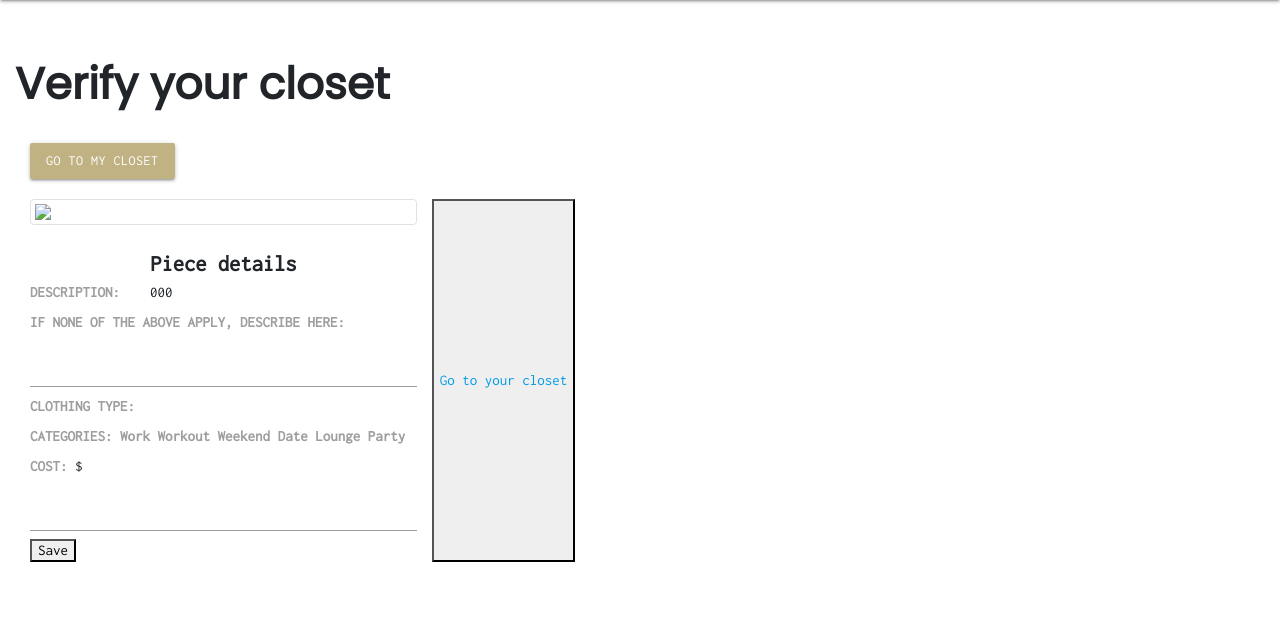
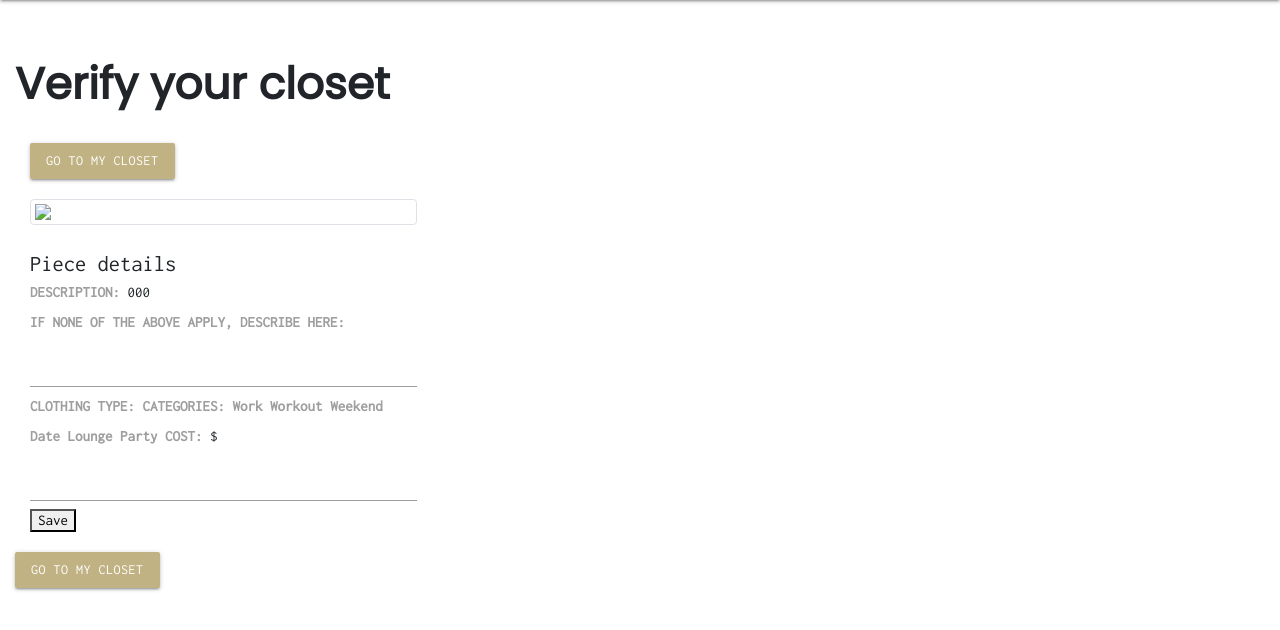
Before and after one commit to janetanne/outfitless, a Flask app: template templates/verifycloset.html in a window 1280 px wide. Shown: the part 40-670 px from the top of the page. Run offline with Flask 2, Linux system fonts and the light colour scheme; the template is opened without the code that fills it: most values are stand-ins (such as "Sample title", 1, 10 or a date in 2020); some libraries are stand-ins or nearby versions.

Commit message:
Verifycloset.html starting to look better. Still missing radio buttons

```diff
--- a/templates/verifycloset.html
+++ b/templates/verifycloset.html
@@ -4,8 +4,7 @@
 
 {% block content %}
 <div class="container-fluid">
-    <div class="row"><h3>Verify your closet</h3>
-    </div>
+    <div class="row"><h3>Verify your closet</h3></div>
     <div class="row">
         <div class="col-4">
             <a class="btn btn-outline-primary btn-lg" href="/mycloset" role=button style="background-color: #c0b283";>Go to my closet</a></button>
@@ -16,51 +15,66 @@
         <div class="col-4">
         <img class="img-thumbnail mx-auto d-block" src={{ piece['piece_url'] }}>
         <br>
-        <div class="text-center">
         <fieldset>
-            <legend><b>Piece details</b></legend>
+            <legend>Piece details</legend>
+
+            <form id="form-{{ piece['c_id'] }}" class="visible" method="post" action="/verifycloset">
+                <!-- <fieldset class="form-group"> -->
+                <!-- <div class="row"> -->
+                    <label>DESCRIPTION:</label>
+                    <div style="display: inline">
+                        {% for concept in piece['concepts'] %}
+                        <input class="desc-field" type="radio" name="desc" value="{{ concept }}">{{ concept }}</input>
+                        {% endfor %}
                     </div>
-            <form id="form-{{ piece['c_id'] }}" class="visible" method="post" action="/verifycloset">
-            <label>DESCRIPTION:</label>
-                {% for concept in piece['concepts'] %}
-                <div class="custom-control custom-radio custom-control-inline">
-                    <input type="radio" name="desc" class="desc-field custom-control-input" value="{{ concept }}">{{ concept }}
-                </div>
-                {% endfor %}
+                    <!-- </div> -->
+                <!-- </div> -->
+                <!-- </fieldset> -->
+
+
     <br>
+    <!-- <div class="row"> -->
         <label>IF NONE OF THE ABOVE APPLY, DESCRIBE HERE:</label> <input type="text" name="other_desc" class="other-desc-field"/>
-            <br>
+    <!-- </div> -->
+    <!-- <div class="row"> -->
         <label>CLOTHING TYPE:</label> <select name="clothing_type" class="clothing-type-field">
             <option value="top">Top</option>
             <option value="bottom">Bottom</option>
             <option value="dress">Dress</option>
             <option value="jacket">Jacket</option></select>
-            <br>
+    <!-- </div> -->
+    <!-- <div class="row"> -->
         <label>CATEGORIES:</label>
             <input type="checkbox" name="category" value="work" class="category-field"/>
                 <label for="work">Work</label>
             <input type="checkbox" name="category" value="workout" class="category-field"/>
                 <label for="workout">Workout</label>
-                <input type="checkbox" name="category" value="weekend" class="category-field"/><label for="weekend">Weekend</label>
+            <input type="checkbox" name="category" value="weekend" class="category-field"/>
+                <label for="weekend">Weekend</label>
             <input type="checkbox" name="category" value="date" class="category-field"/>
                 <label for="date">Date</label>
             <input type="checkbox" name="category" value="lounge" class="category-field"/>
                 <label for="lounge">Lounge</label>
             <input type="checkbox" name="category" value="party" class="category-field"/>
                 <label for="party">Party</label>
-            <br>
+<!--     </div>
+    <div class="row"> -->
         <label>COST:</label> $<input type="text" name="cost" class="cost-field">
         <input type="hidden" value="{{ piece['c_id'] }}" name="c_id">
         <input type="hidden" value="{{ piece['piece_url'] }}" name="img_url">
+    <!-- <div class="row"> -->
         <button type="button" id="btn-{{ piece['c_id'] }}" onclick=savePieceDetails("{{ piece['c_id'] }}") value="Save" class="save-button">Save</button>
         <br>
         </form>
+
         <div id="div-{{ piece['c_id'] }}" class="hidden">Details saved!</div>
         </fieldset>
         </div>
-        <br>
     {% endfor %}
-
-    <button type="button" class="my-closet-button" value="go-to-closet"><a href="/mycloset">Go to your closet</a></button>
-
+    </div>
+    </div>
+    <div class="row">
+        <div class="col-4">
+            <a class="btn btn-outline-primary btn-lg" href="/mycloset" role=button style="background-color: #c0b283";>Go to my closet</a></button>
+</div></div></div>
 {% endblock %}
```
Lines whose indentation alone changed are shown as unchanged.
